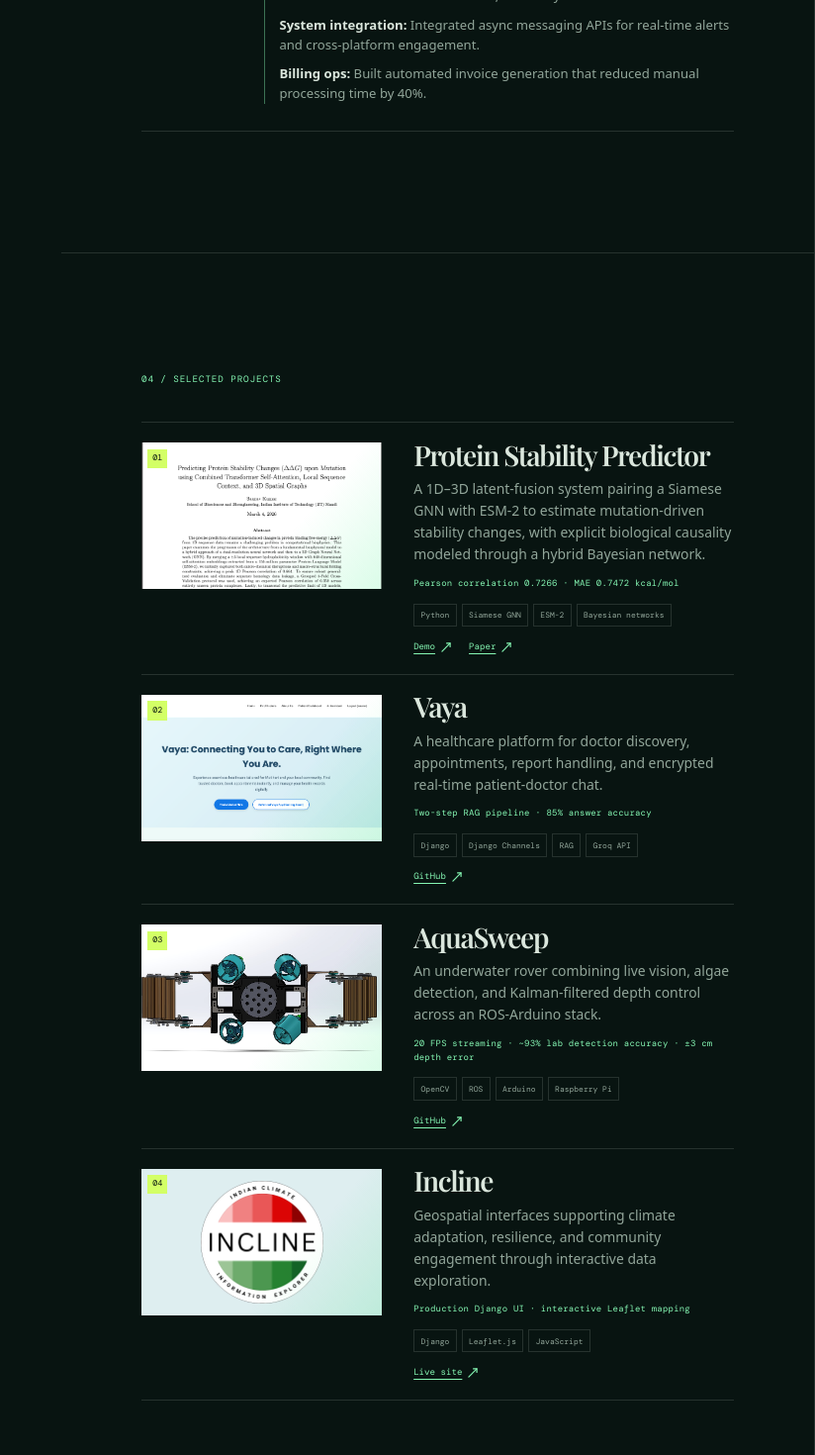
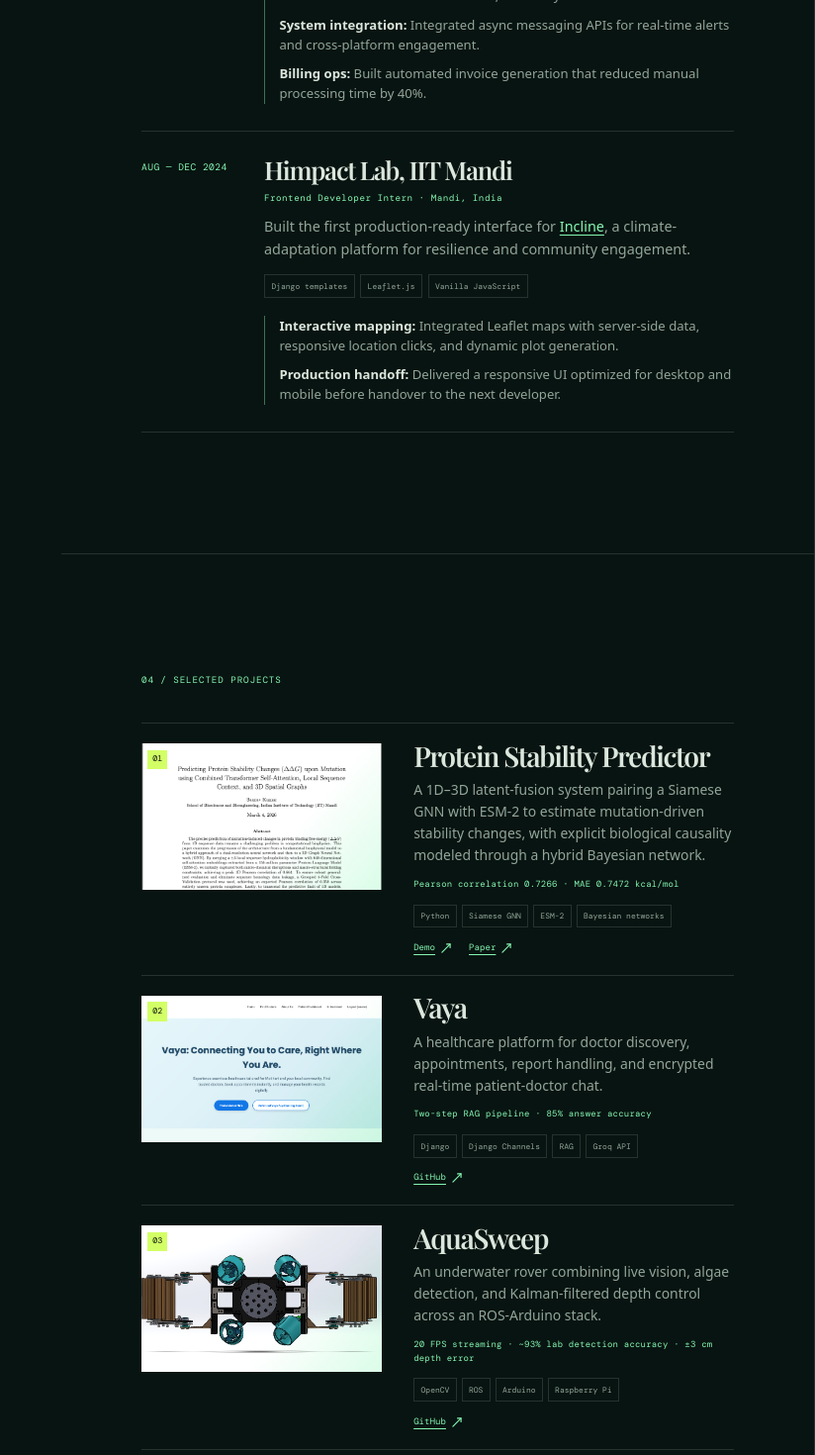
Before and after one commit to estside/my-portfoiio, a React (Create React App) app: page / in a window 1280 px wide. Shown: the part 2120-3590 px from the top of the page at 99% size, without its empty margins (456-1280 px from the left). Built offline with nearby package versions, Linux system fonts and the light colour scheme; a web font is replaced by a local one.

Commit message:
Move Incline to experience and fit resume preview

```diff
--- a/src/App.js
+++ b/src/App.js
@@ -42,15 +42,6 @@ const projects = [
     result: '20 FPS streaming · ~93% lab detection accuracy · ±3 cm depth error',
     tools: ['OpenCV', 'ROS', 'Arduino', 'Raspberry Pi'],
     links: [{ label: 'GitHub', href: 'https://github.com/estside/-Aquasweep' }],
-  },
-  {
-    title: 'Incline',
-    image: '/incline.png',
-    imageClass: 'incline-shot',
-    description: 'Geospatial interfaces supporting climate adaptation, resilience, and community engagement through interactive data exploration.',
-    result: 'Production Django UI · interactive Leaflet mapping',
-    tools: ['Django', 'Leaflet.js', 'JavaScript'],
-    links: [{ label: 'Live site', href: 'https://incline.iitmandi.ac.in/' }],
   },
 ];
 
@@ -156,6 +147,10 @@ function App() {
               <p className="timeline-date">JAN — MAR 2026</p>
               <div><h2>Morsesbiz</h2><p className="timeline-role">Web Development Intern · Remote</p><p>Built practical systems across data processing, asynchronous messaging, and billing automation.</p><ul><li>AI-driven verification</li><li>Async messaging APIs</li><li>Invoice automation</li></ul><div className="impact-notes"><p><strong>AI data processing:</strong> Developed high-throughput scraping pipelines with AI-driven content verification for 10,000+ daily entries.</p><p><strong>System integration:</strong> Integrated async messaging APIs for real-time alerts and cross-platform engagement.</p><p><strong>Billing ops:</strong> Built automated invoice generation that reduced manual processing time by 40%.</p></div></div>
             </article>
+            <article className="timeline-item">
+              <p className="timeline-date">AUG — DEC 2024</p>
+              <div><h2>Himpact Lab, IIT Mandi</h2><p className="timeline-role">Frontend Developer Intern · Mandi, India</p><p>Built the first production-ready interface for <a className="inline-link" href="https://incline.iitmandi.ac.in/" target="_blank" rel="noreferrer">Incline</a>, a climate-adaptation platform for resilience and community engagement.</p><ul><li>Django templates</li><li>Leaflet.js</li><li>Vanilla JavaScript</li></ul><div className="impact-notes"><p><strong>Interactive mapping:</strong> Integrated Leaflet maps with server-side data, responsive location clicks, and dynamic plot generation.</p><p><strong>Production handoff:</strong> Delivered a responsive UI optimized for desktop and mobile before handover to the next developer.</p></div></div>
+            </article>
           </div>
         </section>
 
@@ -196,7 +191,7 @@ function App() {
         <footer>Designed and built by Saurav Kumar <span>·</span> Bioengineering × AI × Robotics</footer>
       </main>
 
-      {resumeOpen && <div className="resume-dialog-backdrop" role="dialog" aria-modal="true" aria-labelledby="resume-title" onMouseDown={(event) => { if (event.target === event.currentTarget) setResumeOpen(false); }}><div className="resume-dialog"><div className="resume-dialog-header"><span id="resume-title">Saurav Kumar — Résumé · Updated 2026</span><button onClick={() => setResumeOpen(false)} aria-label="Close résumé"><X size={19} /></button></div><iframe title="Saurav Kumar résumé" src="/Saurav_updated-4.pdf#view=FitH&toolbar=0" /></div></div>}
+      {resumeOpen && <div className="resume-dialog-backdrop" role="dialog" aria-modal="true" aria-labelledby="resume-title" onMouseDown={(event) => { if (event.target === event.currentTarget) setResumeOpen(false); }}><div className="resume-dialog"><div className="resume-dialog-header"><span id="resume-title">Saurav Kumar — Résumé · Full-page preview</span><button onClick={() => setResumeOpen(false)} aria-label="Close résumé"><X size={19} /></button></div><div className="resume-page-preview"><img src="/Saurav_updated-4-preview.png" alt="Saurav Kumar's complete one-page résumé" /></div></div></div>}
     </div>
   );
 }
```
Also changed, not shown: public/Saurav_updated-4-preview.png (added), src/index.css.
